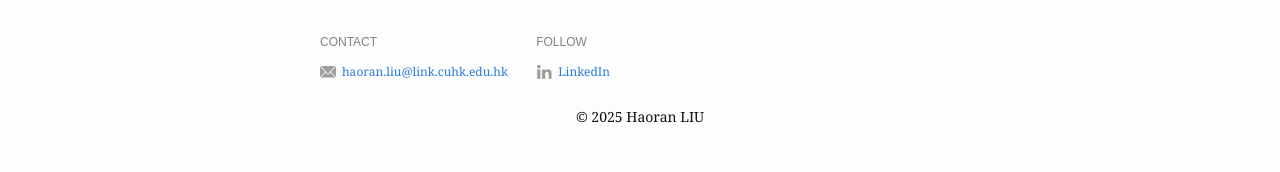
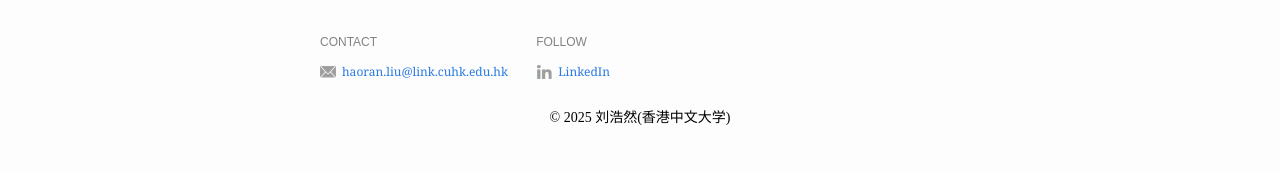
Before and after one commit to LeightonLiu/leightonliu.github.io, a Jekyll site: the page built from index.md, in a window 1280 px wide. Shown: the part 973-1145 px from the top of the page. Built offline with Jekyll 4.4.1, drawn with Linux system fonts in a browser that asks for light colours.

Commit message:
Update footer.html

```diff
--- a/_includes/footer.html
+++ b/_includes/footer.html
@@ -61,7 +61,7 @@
     </div>
 
     <div class="footer-content">
-      <p> © 2025 Haoran LIU </p>
+      <p> <font color="black" face="微软正黑">© 2025 刘浩然(香港中文大学)</font></p>
     </div>
 
   </div>
```
